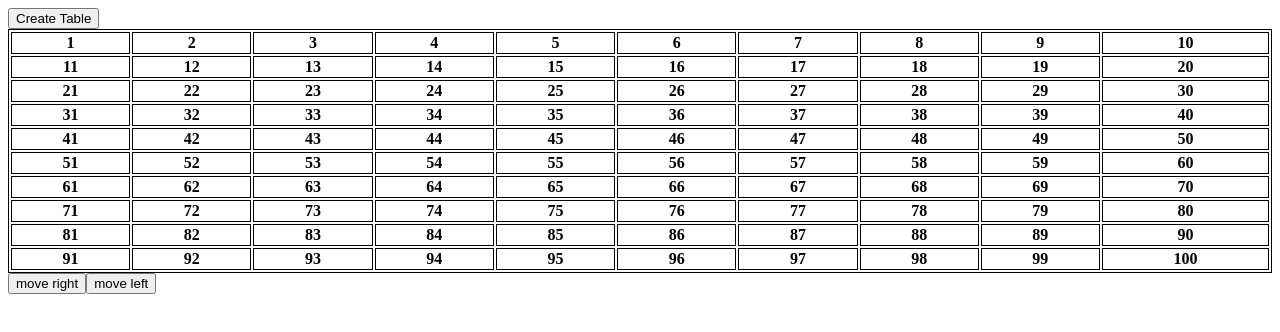
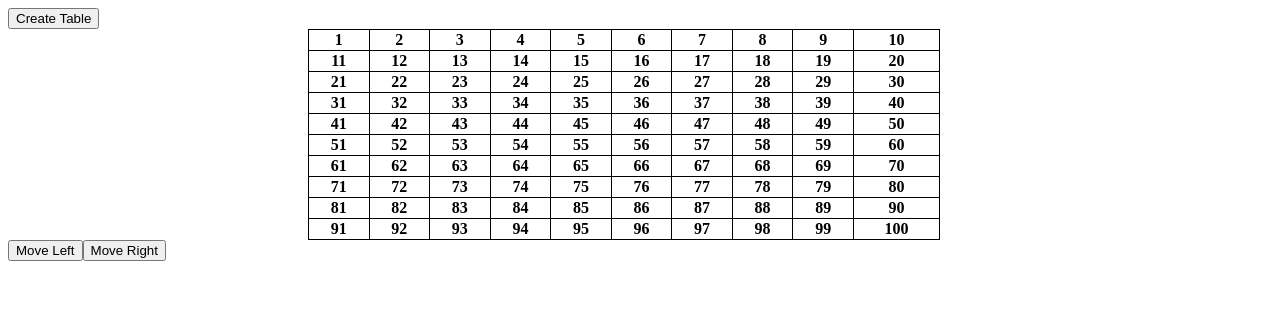
Before and after one commit to Nazar-bnm/05-JS-DOM, a plain HTML site: page index.html in a window 1280 px wide. Both pictures are taken after a click on the button "Create Table". Drawn offline with Linux system fonts and the light colour scheme.

Commit message:
Fixed app.js

```diff
--- a/index.html
+++ b/index.html
@@ -1,7 +1,8 @@
 <!DOCTYPE.html>
 <html>
 <head>
-	<title></title>
+	<title>Table</title>
+	<link rel="stylesheet" href="css/style.css"/>
 </head>
 <body>
 	<div id="app"></div>
--- a/js/app.js
+++ b/js/app.js
@@ -2,37 +2,45 @@
     'use strict';
 
     function addButton() {
-        var button = document.createElement("button");
-        var div = document.getElementById('app');
+        var conteiner = document.getElementById('app');
+        var button = document.createElement('button');
+        conteiner.appendChild(button);
         button.textContent = "Create Table";
-        div.appendChild(button);
         button.onclick = function() {
-            var table = document.createElement("table");
-            div.appendChild(table);
+            //  create table
+            var table = document.createElement('table');
+            var row;
+            var col;
+            var i;
+            var j;
+            var num = 1;
+            conteiner.appendChild(table);
             table.style.border = "1px solid black";
-            table.style.width = "100%";
-            var num = 1;
-            for (var i = 0; i < 10; i++) {
-                var tr = document.createElement("tr");
-                table.appendChild(tr);
-                for (var j = 0; j < 10; j++) {
-                    var th = document.createElement("th");
-                    tr.appendChild(th);
-                    th.textContent = num++;
-                    th.style.border = "1px solid black";
+            table.style.borderCollapse = "collapse";
+            table.style.width = "50%";
+            table.style.marginLeft = "300px";
+            for (i = 0; i < 10; i++) {
+                row = document.createElement('tr');
+                table.appendChild(row);
+                for (j = 0; j < 10; j++) {
+                    col = document.createElement('th');
+                    row.appendChild(col);
+                    col.textContent = num++;
+                    col.style.border = "1px solid black";
                 }
             }
-            var moveLeft = document.createElement("button");
-            var moveRight = document.createElement("button");
-            div.appendChild(moveRight);
-            div.appendChild(moveLeft);
-            moveRight.textContent = "move right";
-            moveLeft.textContent = "move left";
-            moveRight.onclick = function() {
-                table.style.marginLeft = "100px";
+            // create buttons
+            var leftButton = document.createElement('button');
+            var rightButton = document.createElement('button');
+            conteiner.appendChild(leftButton);
+            conteiner.appendChild(rightButton);
+            leftButton.textContent = "Move Left";
+            rightButton.textContent = "Move Right";
+            leftButton.onclick = function() {
+                table.style.marginLeft = parseFloat(table.style.marginLeft) - 100 + 'px';
             };
-            moveLeft.onclick = function() {
-                table.style.marginLeft = "0";
+            rightButton.onclick = function() {
+                table.style.marginLeft = parseFloat(table.style.marginLeft) + 100 + 'px';
             };
         };
     }
```
Also changed, not shown: css/style.css (added).
